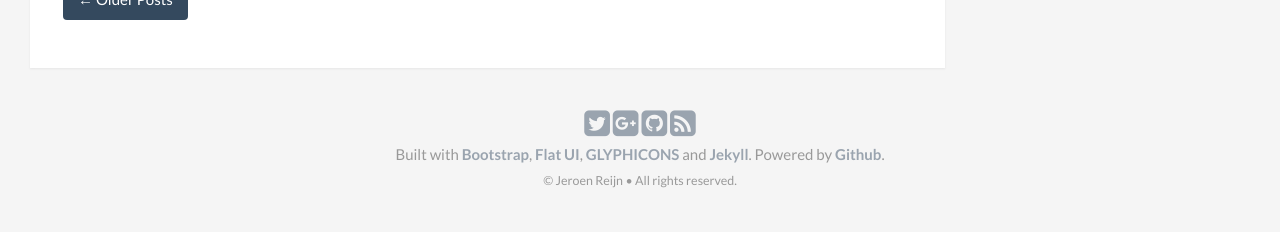
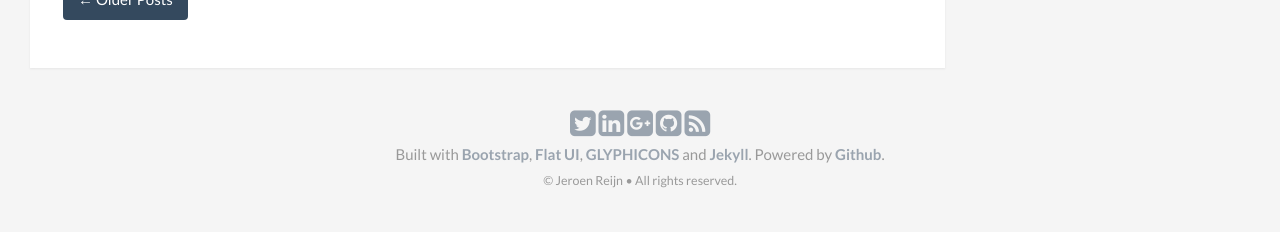
Before and after one commit to jreijn/jreijn.github.com, a Jekyll site: the page built from index.html, in a window 1280 px wide. Shown: the part 1457-1689 px from the top of the page. Built offline with Jekyll 4.4.1, drawn with Linux system fonts in a browser that asks for light colours; the list of posts is cut into pages by our own code; comment, search, counter and statistics services are not loaded.

Commit message:
update font awesome

```diff
--- a/_includes/footer.html
+++ b/_includes/footer.html
@@ -1,9 +1,10 @@
 <footer class="blog-footer">
     <div class="social-icons">
-	<a href="http://twitter.com/jreijn" title="Jeroen Reijn on Twitter" target="_blank"><i class="fa fa-twitter-square fa-2x"></i></a>
-	<a href="http://plus.google.com/+JeroenReijn" title="Jeroen Reijn on Google+" target="_blank"><i class="fa fa-google-plus-square fa-2x"></i></a>
-	<a href="http://github.com/jreijn" title="Jeroen Reijn on Github" target="_blank"><i class="fa fa-github-square fa-2x"></i></a>
-    <a href="http://feeds.feedburner.com/JeroenReijn" title="Atom/RSS feed" onclick=”javascript:pageTracker._trackPageview(‘feedburner’);”><i class="fa fa-rss-square fa-2x"></i></a>
+	     <a href="http://twitter.com/jreijn" title="Jeroen Reijn on Twitter" target="_blank" onclick="javascript:pageTracker._trackPageview('twitter');"><i class="fa fa-twitter-square fa-2x"></i></a>
+       <a href="https://www.linkedin.com/in/jeroenreijn/" title="Jeroen Reijn on LinkedIn" target="_blank" onclick="javascript:pageTracker._trackPageview('linkedin');"><i class="fa fa-linkedin-square fa-2x"></i></a>
+	     <a href="http://plus.google.com/+JeroenReijn" title="Jeroen Reijn on Google+" target="_blank" onclick="javascript:pageTracker._trackPageview('googleplus');"><i class="fa fa-google-plus-square fa-2x"></i></a>
+	     <a href="http://github.com/jreijn" title="Jeroen Reijn on Github" target="_blank" onclick="javascript:pageTracker._trackPageview('github');"><i class="fa fa-github-square fa-2x"></i></a>
+       <a href="http://feeds.feedburner.com/JeroenReijn" title="Atom/RSS feed" onclick="javascript:pageTracker._trackPageview('feedburner');"><i class="fa fa-rss-square fa-2x"></i></a>
     </div>
     <div>
 Built with <a href="http://getbootstrap.com">Bootstrap</a>, <a href="http://designmodo.github.io/Flat-UI/">Flat UI</a>, <a href="http://glyphicons.com/">GLYPHICONS</a> and <a href="http://www.jekyllrb.com">Jekyll</a>. Powered by <a href="http://github.com">Github</a>.
```
